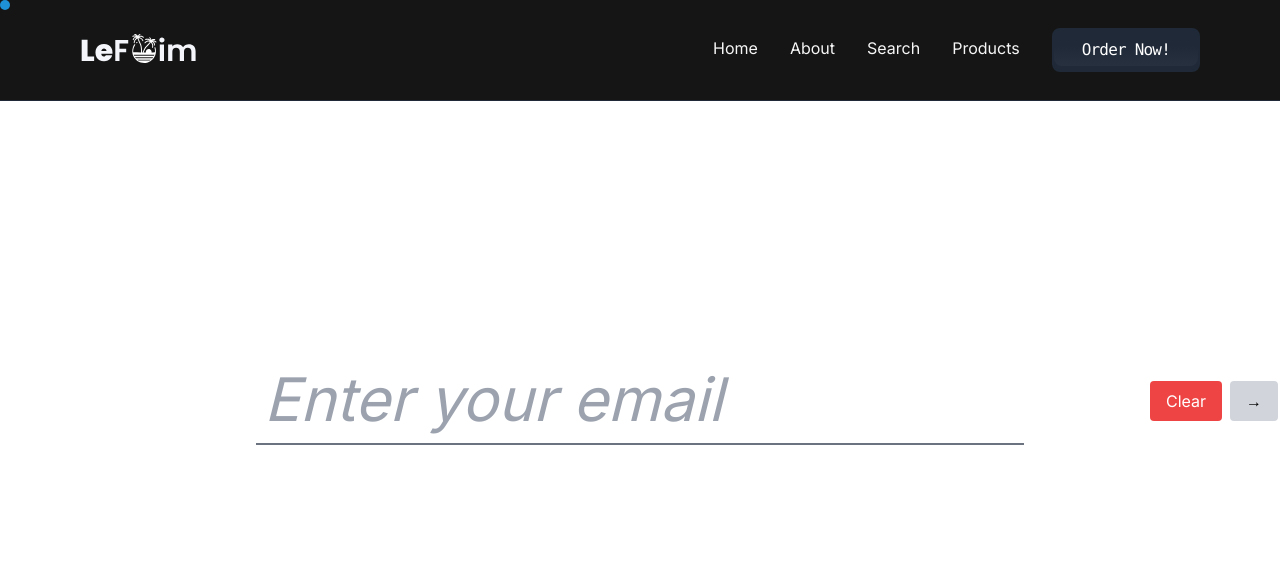
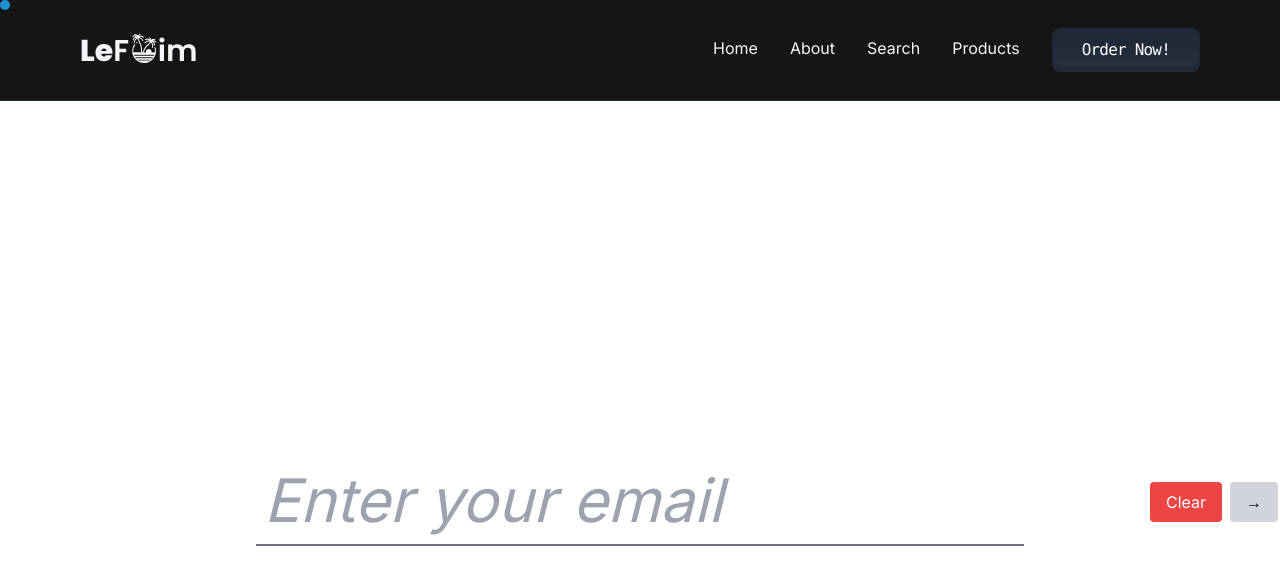
Before and after one commit to lucasjolibois54/sundown-boulevard, a Next.js app: page /search in a window 1280 px wide. Shown: the top 584 px of the page. Built offline with nearby package versions, Linux system fonts and the light colour scheme.

Commit message:
Update page.js

```diff
--- a/app/(pages)/search/page.js
+++ b/app/(pages)/search/page.js
@@ -1,7 +1,9 @@
 "use client";
 
-import { useState } from "react";
+import { useState, useEffect } from "react";
 import { motion } from "framer-motion";
+import Aos from "aos";
+import "aos/dist/aos.css";
 
 export default function Search() {
   const [email, setEmail] = useState("");
@@ -35,9 +37,14 @@ export default function Search() {
     }),
   };
 
+  useEffect(() => {
+    Aos.init({ duration: 1000 });
+}, []);
+
+
   return (
     <>
-    <main className="!bg-white h-screen w-screen">
+    <main data-aos="fade-up" data-aos-delay="250" data-aos-duration="500" className="!bg-white h-screen w-screen">
       <div className="max-w-6xl mx-auto absolute top-1/2 left-1/2 transform -translate-x-1/2 -translate-y-1/2 w-screen">
         <div className="w-4/6 mx-auto">
           <div className="flex items-center border-b-2 border-gray-500">
```
